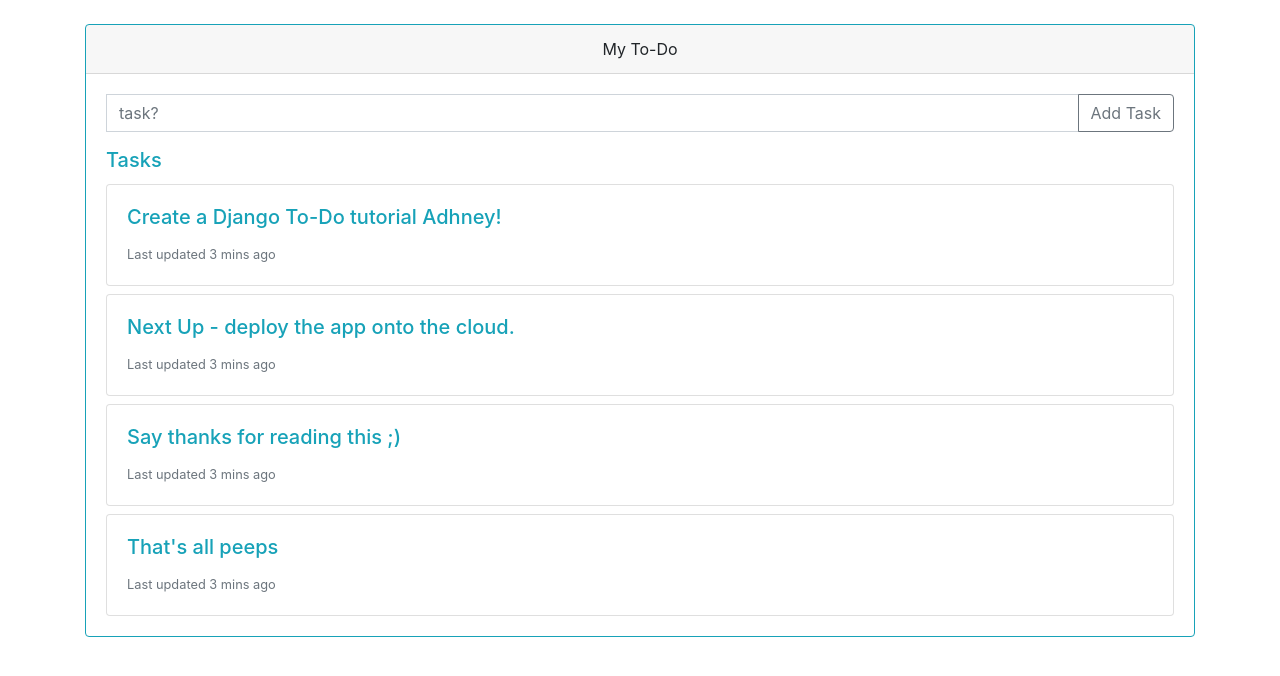
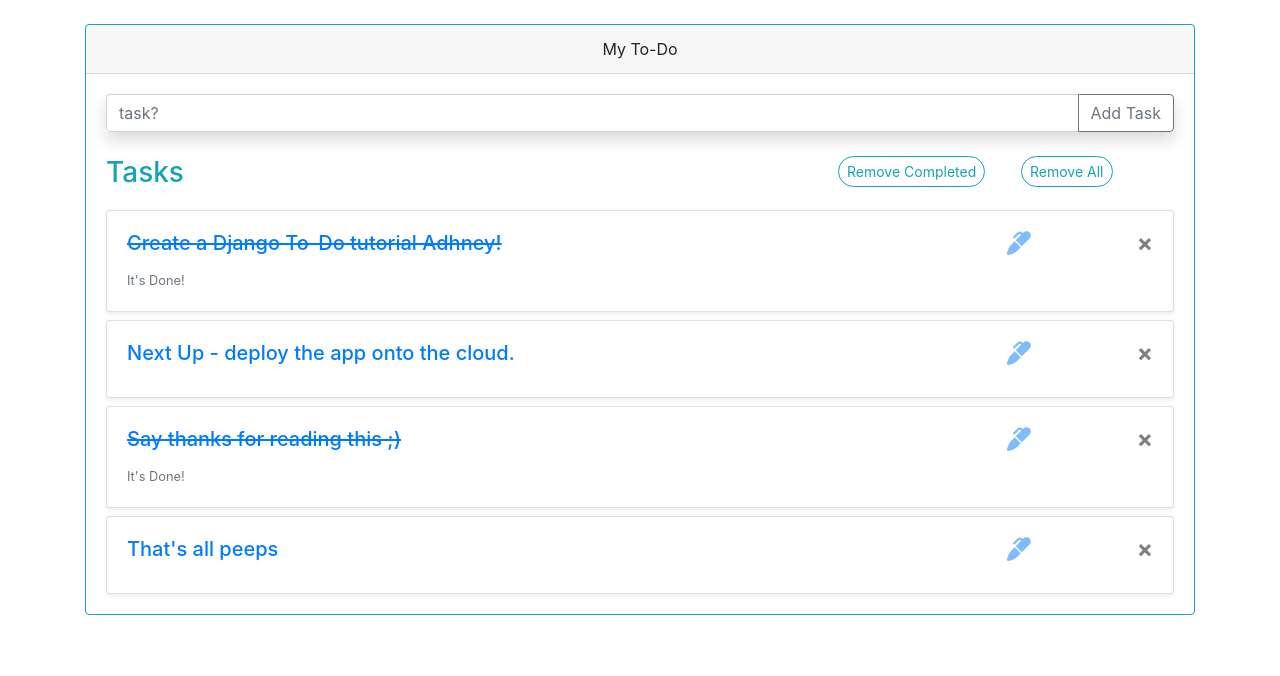
Before and after one commit to undefinedzack/TUTORIAL-how-to-create-a-todo-app-in-Django, a Django app: page / in a window 1280 px wide. Shown: the part 56-732 px from the top of the page. Run offline with Django 3.2, Linux system fonts and the light colour scheme; data comes from the database, SQL or seed files in the repository; both versions use the stored data as it was after the commit; some libraries are stand-ins or nearby versions.

Commit message:
finalized one

```diff
--- a/tutorial/todo/templates/todo/index.html
+++ b/tutorial/todo/templates/todo/index.html
@@ -9,6 +9,9 @@
 
         <!-- Bootstrap CSS -->
         <link rel="stylesheet" href="https://cdn.jsdelivr.net/npm/bootstrap@4.5.3/dist/css/bootstrap.min.css" integrity="sha384-TX8t27EcRE3e/ihU7zmQxVncDAy5uIKz4rEkgIXeMed4M0jlfIDPvg6uqKI2xXr2" crossorigin="anonymous">
+
+        <!-- Font Awesome -->
+        <script src="https://kit.fontawesome.com/4764f4dcde.js" crossorigin="anonymous"></script>
     </head>
     <body>
 
@@ -34,30 +37,85 @@
                     <div class="card border-info mb-3" >
                         <div class="card-header text-center">My To-Do</div>
                             <div class="card-body text-info">
-                                <form action="{% url 'ToDo:Add Task' %}" method="post">
-                                    <div class="input-group mb-3">
-                                        <!-- <input type="text" class="form-control" placeholder="task?" aria-label="Recipient's username" aria-describedby="button-addon2"> -->
 
-
-                                            {% csrf_token %}
-
-                                            {{ form.task }}
-
-
+                                {% if updateForm %}
+                                    <form action="{% url 'ToDo:Update Task' key %}" method="post">
+                                        {% csrf_token %}
+                                        <div class="input-group mb-3 shadow bg-white">
+                                            {{ updateForm.task }}
                                             <div class="input-group-append">
                                                 <button class="btn btn-outline-secondary" type="submit" id="button-addon2">Add Task</button>
                                             </div>
+                                        </div>
+                                    </form>
+
+                                {% else %}
+                                    <form action="{% url 'ToDo:Add Task' %}" method="post">
+                                        {% csrf_token %}
+                                        <div class="input-group mb-3 shadow bg-white">
+                                            {{ form.task }}
+                                            <div class="input-group-append">
+                                                <button class="btn btn-outline-secondary" type="submit" id="button-addon2">Add Task</button>
+                                            </div>
+                                        </div>
+                                    </form>
+                                {% endif %}
+
+                                <div class="row mt-4">
+                                    <div class="col-8">
+                                        <h3 class="card-title">Tasks</h3>
+                                    </div>
+                                    <div class="col-2">
+                                        <a href="{% url 'ToDo:Delete all Completed' %}">
+                                            <button type="button" class="btn btn-sm btn-outline-info rounded-pill">Remove Completed</button>
+                                        </a>
+                                    </div>
+                                    <div class="col-2 mr-auto">
+                                        <a href="{% url 'ToDo:Delete All' %}">
+                                            <button type="button" class="btn btn-sm btn-outline-info rounded-pill">Remove All</button>
+                                        </a>
+                                    </div>
+                                </div>
 
 
-                                    </div>
-                                </form>
-                                <h5 class="card-title">Tasks</h5>
+
                                 {% for task in tasks %}
-                                <div class="card mt-2">
+                                <div class="card mt-2 shadow-sm">
                                     <div class="card-body">
-                                      <h5 class="card-title">{{ task }}</h5>
+                                        <div class="row">
+                                            <div class="col-10">
+                                                <a href="{% url 'ToDo:Task Completed' task.id %}">
+                                                    {% if task.completed %}
+                                                        <del><h5 class="card-title">{{ task }}</h5></del>
+                                                    {% else %}
+                                                        <h5 class="card-title">{{ task }}</h5>
+                                                    {% endif %}
+
+
+                                                </a>
+                                            </div>
+                                            <div class="col-1 close">
+                                                <a href="{% url 'ToDo:Update Task' task.id %}">
+                                                    <i class="fas fa-marker"></i>
+                                                </a>
+                                            </div>
+                                            <div class="col-1">
+                                                <a href="{% url 'ToDo:Delete Task' task.id %}">
+                                                    <button type="button" class="close" aria-label="Close">
+                                                      <span aria-hidden="true">&times;</span>
+                                                    </button>
+                                                </a>
+                                            </div>
+
+                                        </div>
+
+
+
+
                                       <!-- <p class="card-text">This is a wider card with supporting text below as a natural lead-in to additional content. This content is a little bit longer.</p> -->
-                                      <p class="card-text"><small class="text-muted">Last updated 3 mins ago</small></p>
+                                      {% if task.completed %}
+                                      <p class="card-text"><small class="text-muted">It's Done!</small></p>
+                                      {% endif %}
                                     </div>
                                   </div>
                                 {% endfor %}
--- a/tutorial/todo/urls.py
+++ b/tutorial/todo/urls.py
@@ -6,8 +6,9 @@ app_name = 'ToDo'
 urlpatterns = [
     path('', views.index, name="Home"),
     path('/addTask', views.addTask, name="Add Task"),
-    # path('/deleteTask/<int:id>', views.deleteTask, name="Delete Task"),
-    # path('/completedTask/<int:id>', views.completedTask, name="Task Completed"),
-    # path('/updateTask/<int:id>', views.updateTask, name="Update Task"),
-    # path('/deleteAllCompleted', views.deleteAllCompleted, name="Delete all Completed"),
+    path('/deleteTask/<int:id>', views.deleteTask, name="Delete Task"),
+    path('/completedTask/<int:id>', views.completedTask, name="Task Completed"),
+    path('/updateTask/<int:id>', views.updateTask, name="Update Task"),
+    path('/deleteAllCompleted', views.deleteAllCompleted, name="Delete all Completed"),
+    path('/deleteAll', views.deleteAll, name="Delete All"),
 ]
--- a/tutorial/todo/views.py
+++ b/tutorial/todo/views.py
@@ -24,3 +24,52 @@ def addTask(request):
 		form.save()
 
 	return redirect('/')
+
+def deleteTask(request, id):
+
+	task = Tasks.objects.get(pk = id)
+
+	task.delete()
+
+	return redirect('/')
+
+def completedTask(request, id):
+
+	task = Tasks.objects.get(pk = id)
+
+	task.completed = True
+	task.save()
+
+	return redirect('/')
+
+def updateTask(request, id):
+
+	task = Tasks.objects.get(pk = id)
+	updateForm = AddTaskForm(instance = task)
+
+	if request.method == 'POST':
+		form = AddTaskForm(request.POST, instance = task)
+		if form.is_valid():
+			form.save()
+			return redirect('/')
+
+	context = {
+		'updateForm' : updateForm,
+		'key' : id,
+
+		'tasks' : Tasks.objects.all(),
+	}
+
+	return render(request, 'todo/index.html', context)
+
+def deleteAllCompleted(request):
+
+	completedTasks = Tasks.objects.filter(completed__exact=True).delete()
+
+	return redirect('/')
+
+def deleteAll(request):
+
+	Tasks.objects.all().delete()
+
+	return redirect('/')
```
Also changed, not shown: tutorial/todo/forms.py (+2 -12 lines), tutorial/db.sqlite3.
